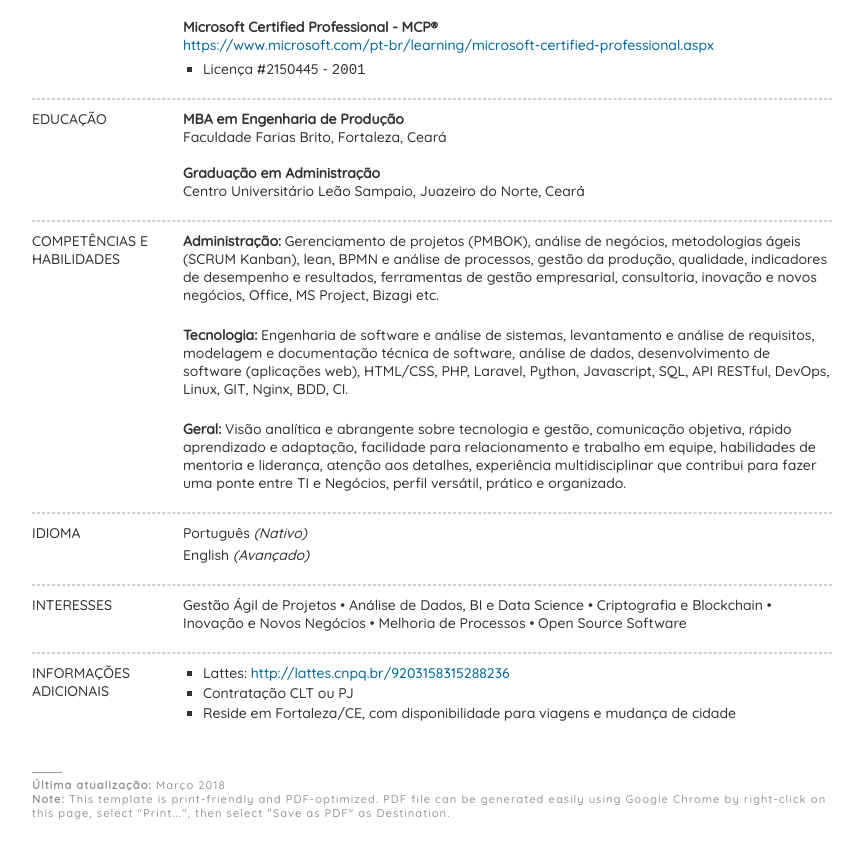
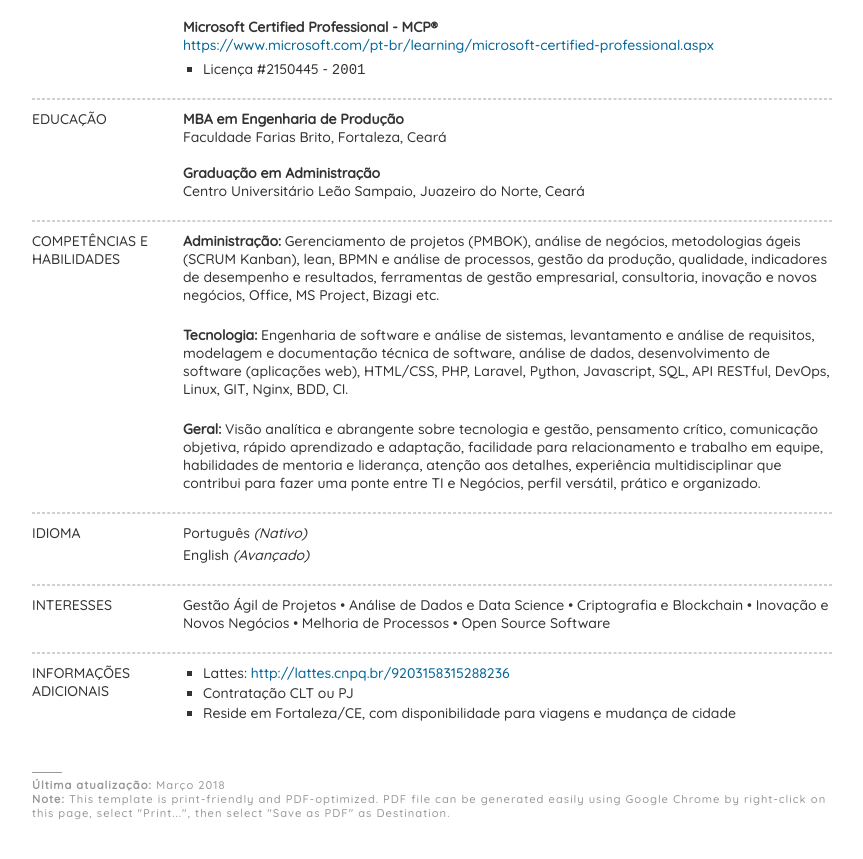
Before and after one commit to valdirsjr/valdirsjr.github.io, a Jekyll site: the page resume/index.html, which Jekyll copies as it is, in a window 1280 px wide and 900 px high, scrolled down 2782 px. Shown: the top 859 px of the window, without its empty margins (208-1071 px from the left). Built offline with Jekyll 4.4.1, drawn with Linux system fonts in a browser that asks for light colours.

Commit message:
updates in general habilities

```diff
--- a/resume/index.html
+++ b/resume/index.html
@@ -275,7 +275,7 @@ License  : https://github.com/heiswayi/resume/blob/gh-pages/LICENSE.md
 				</div>
 				<br />
 				<div class="skillBlock">
-					<span class="title">Geral:</span> <span>Visão analítica e abrangente sobre tecnologia e gestão, comunicação objetiva, rápido aprendizado e adaptação, facilidade para relacionamento e trabalho em equipe, habilidades de mentoria e liderança, atenção aos detalhes, experiência multidisciplinar que contribui para fazer uma ponte entre TI e Negócios, perfil versátil, prático e organizado.</span>
+					<span class="title">Geral:</span> <span>Visão analítica e abrangente sobre tecnologia e gestão, pensamento crítico, comunicação objetiva, rápido aprendizado e adaptação, facilidade para relacionamento e trabalho em equipe, habilidades de mentoria e liderança, atenção aos detalhes, experiência multidisciplinar que contribui para fazer uma ponte entre TI e Negócios, perfil versátil, prático e organizado.</span>
 				</div>
 			</div>
 		</div><!-- /#skills -->
@@ -299,7 +299,7 @@ License  : https://github.com/heiswayi/resume/blob/gh-pages/LICENSE.md
 				<span>INTERESSES</span>
 			</div>
 			<div class="sectionContent">
-        Gestão Ágil de Projetos &bull; Análise de Dados, BI e Data Science &bull; Criptografia e Blockchain &bull; Inovação e Novos Negócios &bull; Melhoria de Processos &bull; Open Source Software
+        Gestão Ágil de Projetos &bull; Análise de Dados e Data Science &bull; Criptografia e Blockchain &bull; Inovação e Novos Negócios &bull; Melhoria de Processos &bull; Open Source Software
 		</div><!-- /#interests -->
 		<div class="sectionLine"></div>
 		<div id="references">
```
Lines whose indentation alone changed are shown as unchanged.
